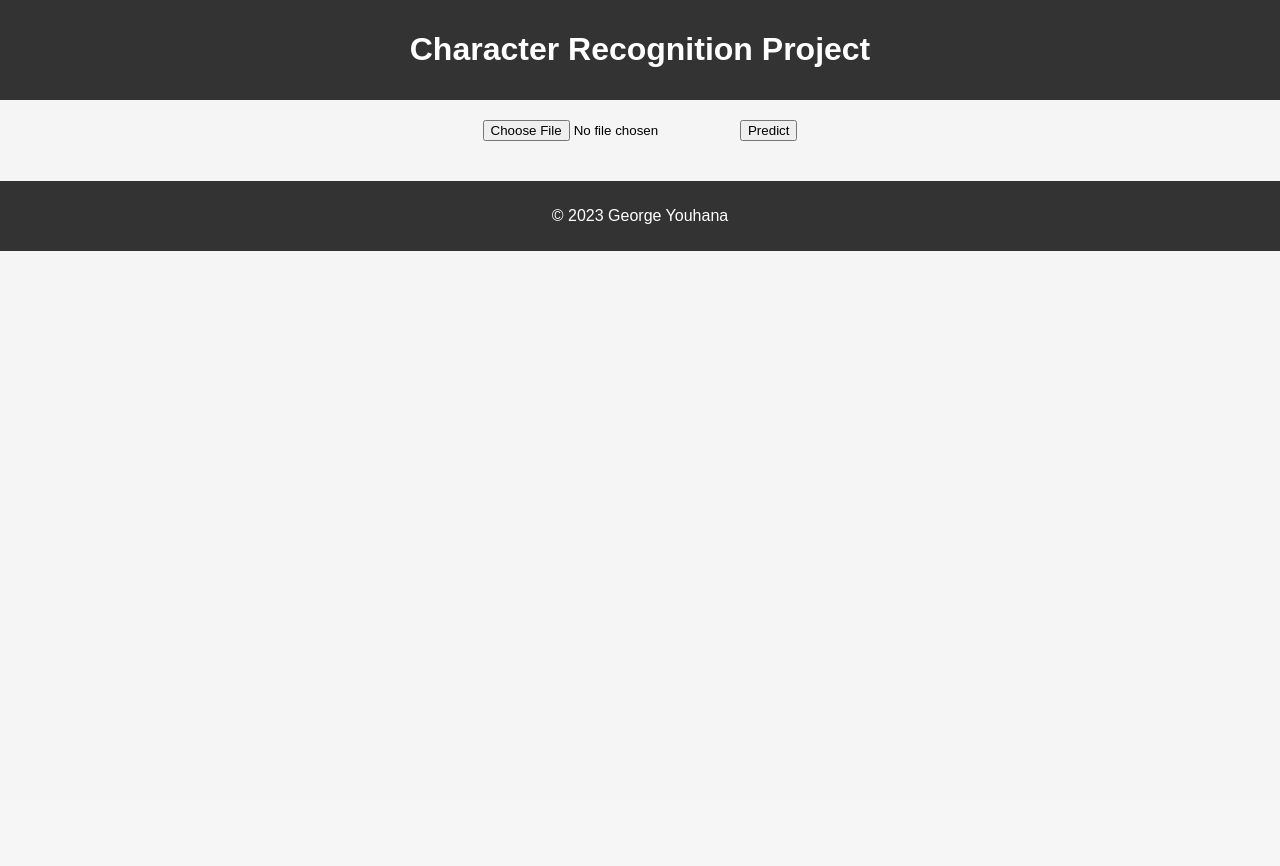
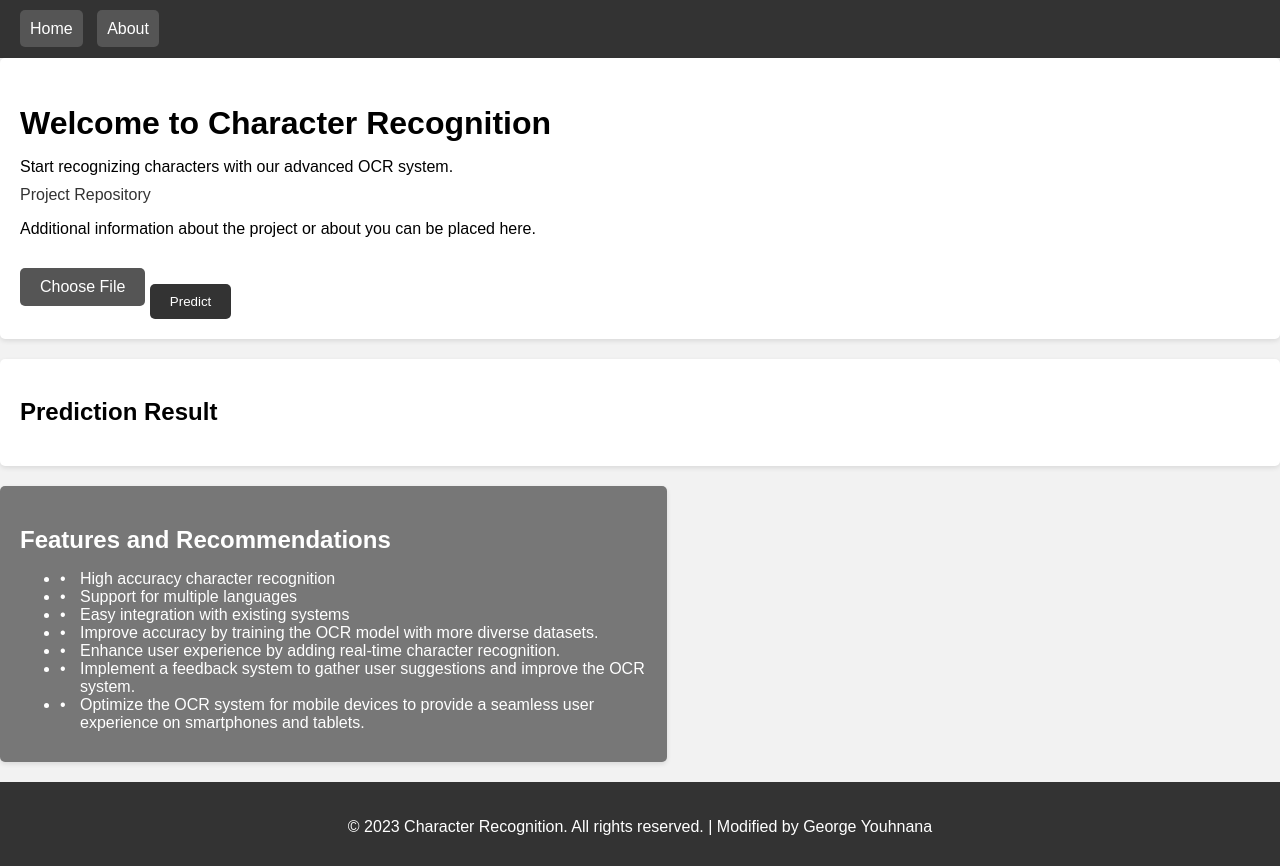
Before and after one commit to AIBabyTeaching/deep-learning-project-Geo-y20, a Flask app: page / in a window 1280 px wide. Before the commit the page ends 251 px from the top, so only its background shows below. Run offline with Flask 3, Linux system fonts and the light colour scheme.

Commit message:
last update for html and css files and updated app.py
enhance app.py
and still need for handling routing between pages
and adding more details for index.html to be more professional way

```diff
--- a/app.py
+++ b/app.py
@@ -1,34 +1,25 @@
-from flask import Flask, render_template, request, jsonify
+from flask import Flask, request, jsonify, render_template, send_from_directory
 from werkzeug.utils import secure_filename
 import os
-from tensorflow.keras.models import load_model
-from tensorflow.keras.preprocessing import image
-from tensorflow.keras.applications.resnet_v2 import preprocess_input
 import numpy as np
+import cv2
+import tensorflow as tf
 
 app = Flask(__name__)
 
-# Define the directory to store uploaded files
-UPLOAD_FOLDER = 'uploads'
-app.config['UPLOAD_FOLDER'] = UPLOAD_FOLDER
-
-# Function to check if the file extension is allowed
-def allowed_file(filename):
-    return '.' in filename and filename.rsplit('.', 1)[1].lower() in {'png', 'jpg', 'jpeg'}
-
-# Load your trained model
+# Function to load your model
 def load_your_model():
-    model_path = 'StandardOCR-ResNet50V2-2.h5'  # Replace with your model path
-    model = load_model(model_path)
+    model = tf.keras.models.load_model('StandardOCR-ResNet50V2-2.h5')
     return model
 
 # Function to preprocess the uploaded image
 def preprocess_image(image_path):
-    img = image.load_img(image_path, target_size=(224, 224))
-    img_array = image.img_to_array(img)
-    img_array = np.expand_dims(img_array, axis=0)
-    img_array = preprocess_input(img_array)  # Preprocess for ResNet50V2
-    return img_array
+    img = cv2.imread(image_path)
+    img = cv2.resize(img, (120, 120))
+    img = img.astype('float32')
+    img /= 255.0
+    img = np.expand_dims(img, axis=0)
+    return img
 
 # Function to perform prediction
 def perform_prediction(filepath):
@@ -38,18 +29,32 @@ def perform_prediction(filepath):
     predicted_class_index = np.argmax(predictions, axis=1)[0]  # Get the predicted class index
     return predicted_class_index  # Return the predicted class index
 
+# Define the directory to store uploaded files
+UPLOAD_FOLDER = 'uploads'
+app.config['UPLOAD_FOLDER'] = UPLOAD_FOLDER
+
+# Function to check if the file extension is allowed
+def allowed_file(filename):
+    ALLOWED_EXTENSIONS = {'png', 'jpg', 'jpeg'}
+    return '.' in filename and filename.rsplit('.', 1)[1].lower() in ALLOWED_EXTENSIONS
+
 @app.route('/')
 def index():
     return render_template('index.html')
 
+@app.route('/about')
+def about():
+    return render_template('about.html')
+
 @app.route('/predict', methods=['POST'])
-def predict():
+def upload_file():
+    # Check if a file was posted
     if 'file' not in request.files:
         return jsonify({'error': 'No file part'})
 
     file = request.files['file']
 
-    if file.filename == '':
+    if not file:
         return jsonify({'error': 'No selected file'})
 
     if file and allowed_file(file.filename):
@@ -57,14 +62,29 @@ def predict():
         filepath = os.path.join(app.config['UPLOAD_FOLDER'], filename)
         file.save(filepath)
 
-        predicted_class_index = perform_prediction(filepath)  # Get the predicted class index
-        # Convert class index to class name based on your class list
-        class_names = ['0', '1', '2', '3', '4', '5', '6', '7', '8', '9', 'A', 'B', 'C', 'D', 'E', 'F', 'G', 'H', 'I', 'J', 'K', 'L', 'M', 'N', 'O', 'P', 'Q', 'R', 'S', 'T', 'U', 'V', 'W', 'X', 'Y', 'Z']
-        predicted_class_name = class_names[predicted_class_index]
+        try:
+            # Perform prediction on the uploaded image
+            predicted_class_index = perform_prediction(filepath)
 
-        return jsonify({'prediction': predicted_class_name})  # Return the predicted class name
+            # Define the class names corresponding to the indices
+            class_names = ['0', '1', '2', '3', '4', '5', '6', '7', '8', '9', 'A', 'B', 'C', 'D', 'E', 'F', 'G', 'H', 'I', 'J', 'K', 'L', 'M', 'N', 'O', 'P', 'Q', 'R', 'S', 'T', 'U', 'V', 'W', 'X', 'Y', 'Z']
+
+            # Convert the predicted class index to class name
+            predicted_class_name = class_names[predicted_class_index]
+
+            # Return the predicted class name
+            return jsonify({'prediction': predicted_class_name})
+
+        except Exception as e:
+            # If there's an error during prediction, return the error message
+            return jsonify({'error': str(e)})
 
     return jsonify({'error': 'File not allowed or unsupported format'})
 
+# Route to serve the script.js file
+@app.route('/js/<path:filename>')
+def serve_js(filename):
+    return send_from_directory('static/js', filename)
+
 if __name__ == '__main__':
     app.run(debug=True)
--- a/static/script.js
+++ b/static/script.js
@@ -4,20 +4,38 @@ function predictCharacter() {
   const predictionResult = document.getElementById('predictionResult');
 
   const file = fileInput.files[0];
+  const formData = new FormData();
+  formData.append('file', file);
+
+  const url = '/predict'; // Assuming there's only one prediction endpoint
+
+  fetch(url, {
+    method: 'POST',
+    body: formData
+  })
+    .then(response => response.json())
+    .then(data => {
+      updatePredictionUI(predictionResult, data);
+      displayImagePreview(imagePreview, file);
+    })
+    .catch(error => {
+      console.error('Error:', error);
+    });
+}
+
+function updatePredictionUI(element, prediction) {
+  element.textContent = `Prediction: ${prediction.prediction}`;
+}
+
+function displayImagePreview(element, file) {
   const reader = new FileReader();
 
-  reader.onload = function(event) {
+  reader.onload = function (event) {
     const img = new Image();
     img.src = event.target.result;
 
-    // Display uploaded image
-    imagePreview.innerHTML = '';
-    imagePreview.appendChild(img);
-
-    // Send image for predictions (your existing logic here)
-    // For now, using a placeholder prediction
-    const prediction = { prediction: 'A' };
-    updatePredictionUI(predictionResult, prediction);
+    element.innerHTML = '';
+    element.appendChild(img);
   };
 
   if (file) {
@@ -25,6 +43,17 @@ function predictCharacter() {
   }
 }
 
-function updatePredictionUI(element, prediction) {
-  element.textContent = `Prediction: ${prediction.prediction}`;
-}
+// Event listener for scrolling to sections
+document.querySelectorAll('a[href^="#"]').forEach(anchor => {
+  anchor.addEventListener('click', function(e) {
+    e.preventDefault();
+
+    const targetId = this.getAttribute('href').substring(1);
+    const targetElement = document.getElementById(targetId);
+    if (targetElement) {
+      targetElement.scrollIntoView({
+        behavior: 'smooth'
+      });
+    }
+  });
+});
--- a/templates/index.html
+++ b/templates/index.html
@@ -3,25 +3,198 @@
 <head>
   <meta charset="UTF-8">
   <title>Character Recognition</title>
-  <link rel="stylesheet" href="static/styles.css">
+  <style>
+    body {
+      font-family: Arial, sans-serif;
+      background-color: #f2f2f2;
+      margin: 0;
+      padding: 0;
+    }
+    .uploaded-photo {
+      display: none;
+      margin-top: 20px;
+      max-width: 100%;
+    }
+    header {
+      background-color: #333;
+      color: #fff;
+      padding: 20px;
+    }
+    nav ul {
+      list-style-type: none;
+      margin: 0;
+      padding: 0;
+    }
+    nav ul li {
+      display: inline;
+      margin-right: 10px;
+    }
+    nav ul li a {
+      color: #fff;
+      text-decoration: none;
+      padding: 10px;
+      border-radius: 5px;
+      background-color: #555;
+    }
+    nav ul li a:hover {
+      background-color: #777;
+    }
+    section {
+      padding: 20px;
+      margin-bottom: 20px;
+      background-color: #fff;
+      border-radius: 5px;
+      box-shadow: 0 2px 5px rgba(0, 0, 0, 0.1);
+    }
+    h1 {
+      font-size: 32px;
+      margin-bottom: 10px;
+    }
+    p {
+      margin-bottom: 10px;
+    }
+    a {
+      color: #333;
+      text-decoration: none;
+    }
+    button {
+      padding: 10px 20px;
+      background-color: #333;
+      color: #fff;
+      border: none;
+      border-radius: 5px;
+      cursor: pointer;
+    }
+    ul {
+      margin-bottom: 10px;
+    }
+    footer {
+      background-color: #333;
+      color: #fff;
+      padding: 20px;
+      text-align: center;
+    }
+    /* BEGIN: Added CSS for about button */
+    #aboutButton {
+      background-color: #555;
+      color: #fff;
+      padding: 10px;
+      border-radius: 5px;
+      text-decoration: none;
+    }
+    #aboutButton:hover {
+      background-color: #777;
+    }
+    .file-upload {
+      display: inline-block;
+      position: relative;
+      overflow: hidden;
+      margin-top: 20px;
+    }
+    .file-upload input[type="file"] {
+      display: block;
+      position: absolute;
+      top: 0;
+      right: 0;
+      opacity: 0;
+      font-size: 100px;
+      width: 100%;
+      height: 100%;
+      cursor: pointer;
+    }
+    .file-upload label {
+      display: block;
+      padding: 10px 20px;
+      background-color: #555;
+      color: #fff;
+      border-radius: 5px;
+      cursor: pointer;
+    }
+    .file-upload label:hover {
+      background-color: #777;
+    }
+    /* END: Added CSS for file upload */
+    /* BEGIN: Added CSS for recommendations and features */
+    #recommendations,
+    #features {
+      background-color: #777;
+      padding: 20px;
+      margin-bottom: 20px;
+      border-radius: 5px;
+      box-shadow: 0 2px 5px rgba(0, 0, 0, 0.1);
+      display: inline-block;
+      width: 49%;
+    }
+    #recommendations h2,
+    #features h2 {
+      font-size: 24px;
+      margin-bottom: 10px;
+      color: #fff;
+    }
+    #recommendations ul,
+    #features ul {
+      margin-bottom: 10px;
+      color: #fff;
+    }
+    /* BEGIN: Enhanced CSS for recommendations and features */
+    #recommendations li,
+    #features li {
+      padding-left: 20px;
+      position: relative;
+    }
+    #recommendations li::before,
+    #features li::before {
+      content: "\2022";
+      position: absolute;
+      left: 0;
+      color: #fff;
+    }
+    /* END: Enhanced CSS for recommendations and features */
+    /* END: Added CSS for recommendations and features */
+  </style>
 </head>
 <body>
   <header>
-    <h1>Character Recognition Project</h1>
+    <nav>
+      <ul>
+        <li><a href="index.html">Home</a></li>
+        <li><a id="aboutButton" href="about.html">About</a></li>
+      </ul>
+    </nav>
   </header>
-  <main>
-    <div class="upload-section">
-      <input type="file" id="imageUpload" accept="image/*">
-      <button onclick="predictCharacter()">Predict</button>
+  <section id="home">
+    <h1>Welcome to Character Recognition</h1>
+    <p>Start recognizing characters with our advanced OCR system.</p>
+    <a href="https://github.com/AIBabyTeaching/deep-learning-project-Geo-y20" target="_blank">Project Repository</a>
+    <p>Additional information about the project or about you can be placed here.</p>
+    <div class="file-upload">
+      <label for="imageUpload">Choose File</label>
+      <input type="file" id="imageUpload"> <!-- File upload input -->
     </div>
-    <div class="result-section">
-      <div id="imagePreview" class="image-preview"></div>
-      <div id="predictionResult" class="prediction-result"></div>
-    </div>
-  </main>
-  <footer>
-    <p>© 2023 George Youhana</p>
+    <button onclick="predictCharacter()">Predict</button> <!-- Predict button -->
+  </section>
+  <section id="about"> <!-- About section -->
+    <h2>Prediction Result</h2>
+    <p id="predictionResult"></p> <!-- Display prediction result here -->
+    <div id="imagePreview"></div> <!-- Image preview container -->
+  </section>
+  <section id="features"> <!-- Added new section for features -->
+    <h2>Features and Recommendations</h2>
+    <ul>
+      <li>High accuracy character recognition</li>
+      <li>Support for multiple languages</li>
+      <li>Easy integration with existing systems</li>
+      <li>Improve accuracy by training the OCR model with more diverse datasets.</li>
+      <li>Enhance user experience by adding real-time character recognition.</li>
+      <li>Implement a feedback system to gather user suggestions and improve the OCR system.</li>
+      <!-- BEGIN: Additional recommendation -->
+      <li>Optimize the OCR system for mobile devices to provide a seamless user experience on smartphones and tablets.</li>
+      <!-- END: Additional recommendation -->
+    </ul>
+  </section>
+  <footer> <!-- Added footer section -->
+    <p>&copy; 2023 Character Recognition. All rights reserved. | Modified by George Youhnana</p>
   </footer>
-  <script src="static/script.js"></script>
+    <script src="static/script.js"></script>
 </body>
 </html>
```
Also changed, not shown: templates/about.html (added, +132 -0 lines).
